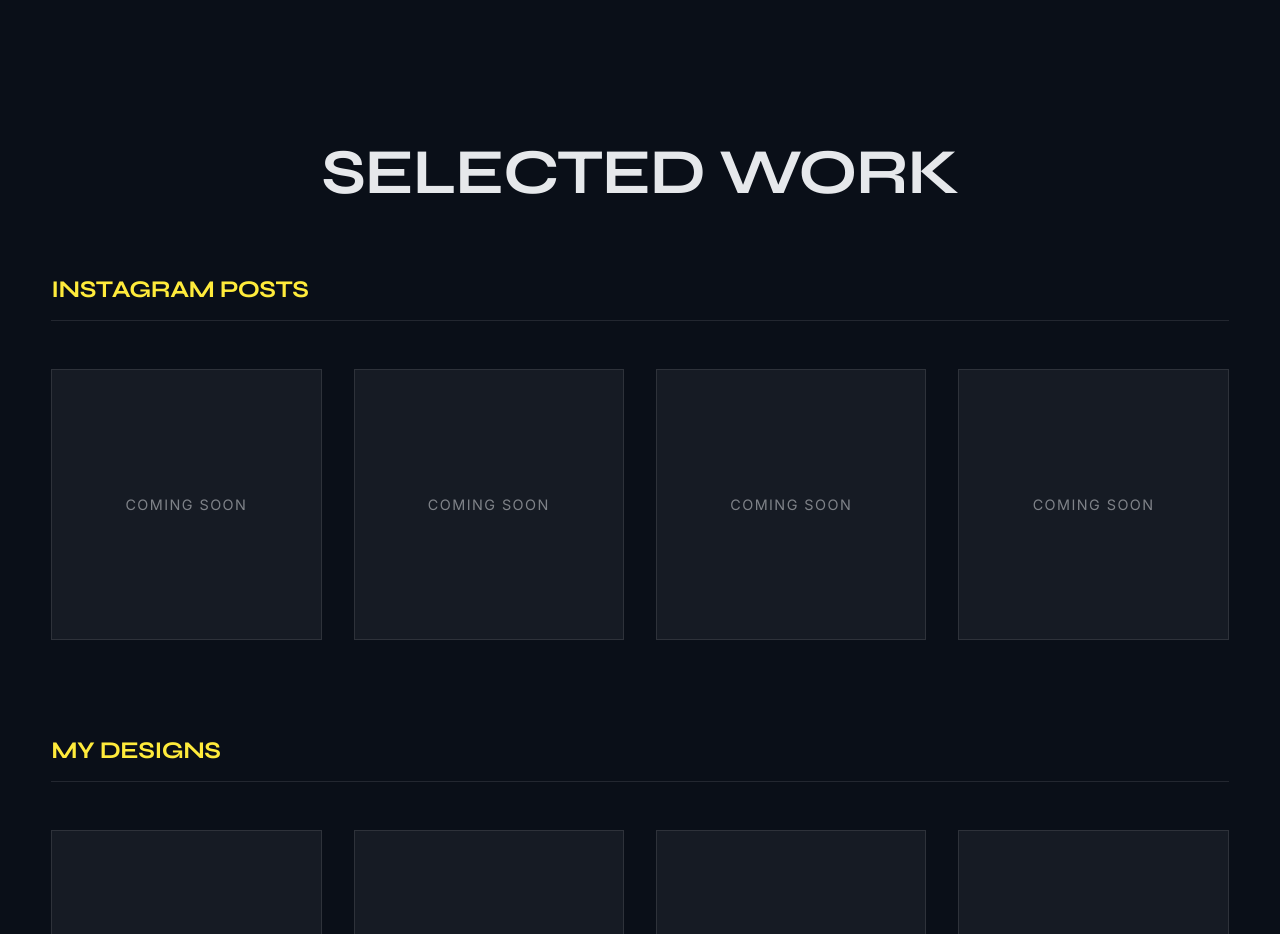
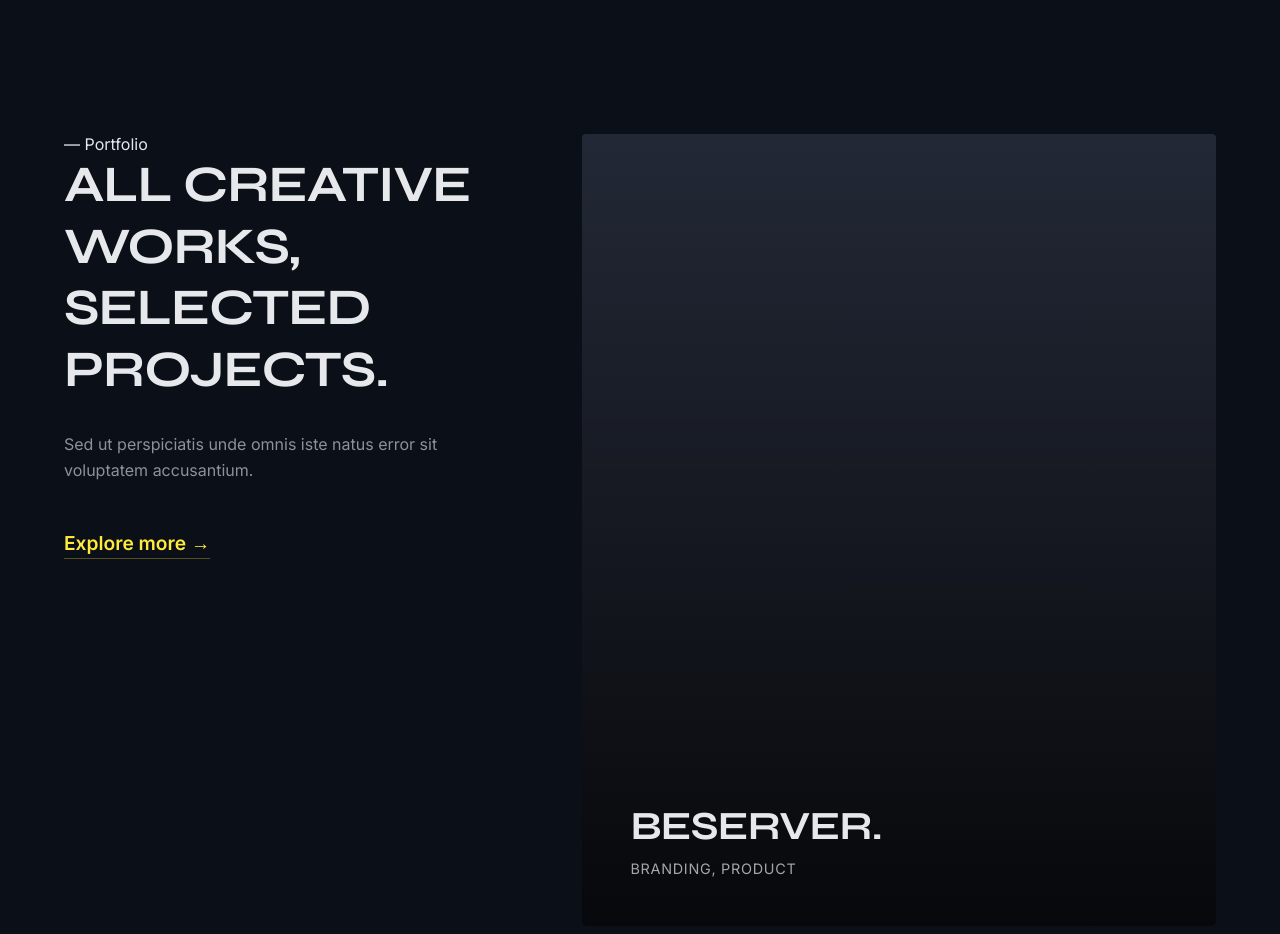
Before and after one commit to anujingole01/design-portfolio, a React (Vite) app: page / in a window 1280 px wide. Shown: the part 900-1834 px from the top of the page. Built offline with nearby package versions, Linux system fonts and the light colour scheme.

Commit message:
minor changes

```diff
--- a/src/components/ProjectGallery.css
+++ b/src/components/ProjectGallery.css
@@ -1,71 +1,130 @@
-.gallery-section {
-    padding: 10vh 4vw;
+.portfolio-section {
     background-color: var(--bg-color);
+    color: var(--text-color);
+    padding: 10vh 5vw;
 }
 
-.section-title {
-    font-size: clamp(2rem, 5vw, 4rem);
-    margin-bottom: 4rem;
-    color: var(--text-color);
-    text-align: center;
+.portfolio-container {
+    max-width: 1400px;
+    margin: 0 auto;
+    display: grid;
+    grid-template-columns: 1fr;
+    gap: 4rem;
 }
 
-.gallery-container {
+@media (min-width: 992px) {
+    .portfolio-container {
+        grid-template-columns: 0.4fr 0.6fr;
+        /* Split layout */
+        gap: 6rem;
+    }
+}
+
+/* Left Column - Sticky */
+.portfolio-left {
+    position: relative;
+}
+
+.sticky-content {
+    position: sticky;
+    top: 20vh;
+}
+
+.portfolio-left h2 {
+    font-size: clamp(2.5rem, 4vw, 3.5rem);
+    margin-bottom: 2rem;
+    font-weight: 700;
+    line-height: 1.2;
+}
+
+.portfolio-desc {
+    opacity: 0.6;
+    margin-bottom: 3rem;
+    max-width: 400px;
+    line-height: 1.6;
+}
+
+.explore-link {
+    font-size: 1.2rem;
+    color: var(--accent-color);
+    font-weight: 600;
+    text-decoration: underline;
+    text-decoration-color: rgba(255, 235, 59, 0.3);
+    text-underline-offset: 8px;
+    transition: all 0.3s ease;
+}
+
+.explore-link:hover {
+    text-decoration-color: var(--accent-color);
+}
+
+
+/* Right Column - Project List */
+.portfolio-right {
     display: flex;
     flex-direction: column;
     gap: 6rem;
+    /* Spacing between projects */
 }
 
-.project-category {
-    display: flex;
-    flex-direction: column;
-    gap: 2rem;
+.project-item {
+    width: 100%;
 }
 
-.category-title {
-    font-size: 1.5rem;
-    font-family: 'Syne', sans-serif;
-    color: var(--accent-color);
-    border-bottom: 1px solid var(--border-color);
-    padding-bottom: 1rem;
-    margin-bottom: 1rem;
+.project-image-placeholder {
+    width: 100%;
+    aspect-ratio: 4/5;
+    /* Portrait aspect like reference */
+    background: #1a1f2e;
+    position: relative;
+    overflow: hidden;
+    border-radius: 4px;
+    transition: transform 0.5s ease;
 }
 
-.category-grid {
-    display: grid;
-    grid-template-columns: repeat(auto-fill, minmax(250px, 1fr));
-    gap: 2rem;
+.project-image-placeholder:hover {
+    transform: scale(0.98);
 }
 
-.placeholder-card {
-    background-color: var(--card-bg);
-    aspect-ratio: 1;
-    /* Square for Insta/Design posts usually works well */
-    border: 1px solid var(--border-color);
-    display: flex;
-    align-items: center;
-    justify-content: center;
-    transition: transform 0.3s ease, border-color 0.3s ease;
+.project-image-placeholder::before {
+    content: '';
+    position: absolute;
+    inset: 0;
+    background: linear-gradient(to top, rgba(0, 0, 0, 0.8), transparent);
+    z-index: 1;
 }
 
-.placeholder-card:hover {
-    transform: translateY(-5px);
-    border-color: var(--accent-color);
+/* Simulate Reference Content inside placeholder */
+.project-content-overlay {
+    position: absolute;
+    bottom: 3rem;
+    left: 3rem;
+    z-index: 2;
 }
 
-.placeholder-content {
-    color: var(--text-color);
-    opacity: 0.5;
-    font-size: 0.9rem;
-    text-transform: uppercase;
-    letter-spacing: 0.1em;
+.project-content-overlay h3 {
+    font-family: 'Syne', sans-serif;
+    font-size: 2.5rem;
+    margin-bottom: 0.5rem;
 }
 
-/* Specific aspect ratios for different categories if needed */
-#stories .placeholder-card {
-    aspect-ratio: 9/16;
+.project-content-overlay span {
+    opacity: 0.7;
+    text-transform: uppercase;
+    letter-spacing: 0.05em;
+    font-size: 0.9rem;
 }
 
-#product .placeholder-card {
-    aspect-ratio: 4/3;
+
+/* Colors for variety (simulating images) */
+.project-1 {
+    background: #232836;
 }
+
+.project-2 {
+    background: #1e2330;
+}
+
+.project-3 {
+    background: #181d29;
+}
--- a/src/components/ProjectGallery.jsx
+++ b/src/components/ProjectGallery.jsx
@@ -1,51 +1,68 @@
-import { motion } from 'framer-motion';
+import { motion, useScroll, useTransform } from 'framer-motion';
+import { useRef } from 'react';
 import './ProjectGallery.css';
 
-
-const categories = [
-    { title: "Instagram Posts", id: "insta" },
-    { title: "My Designs", id: "designs" },
-    { title: "Stories", id: "stories" },
-    { title: "Product Design", id: "product" }
+const projects = [
+    {
+        title: "BeServer.",
+        category: "Branding, Product",
+        image: null, // Placeholder in CSS
+        class: "project-1"
+    },
+    {
+        title: "Seone.",
+        category: "Product, Development",
+        image: null,
+        class: "project-2"
+    },
+    {
+        title: "Energetic Tumbler.",
+        category: "Product, Development",
+        image: null,
+        class: "project-3"
+    }
 ];
-
-const PlaceholderCard = () => {
-    return (
-        <motion.div
-            className="placeholder-card"
-            initial={{ opacity: 0 }}
-            whileInView={{ opacity: 1 }}
-            viewport={{ once: true }}
-        >
-            <div className="placeholder-content">
-                <span>Coming Soon</span>
-            </div>
-        </motion.div>
-    )
-}
-
-const ProjectSection = ({ title, id }) => {
-    return (
-        <div className="project-category" id={id}>
-            <h3 className="category-title">{title}</h3>
-            <div className="category-grid">
-                {/* 4 Placeholders for each category */}
-                {[1, 2, 3, 4].map(i => (
-                    <PlaceholderCard key={i} />
-                ))}
-            </div>
-        </div>
-    );
-};
 
 const ProjectGallery = () => {
     return (
-        <section className="gallery-section" id="work">
-            <h2 className="section-title">Selected Work</h2>
-            <div className="gallery-container">
-                {categories.map(cat => (
-                    <ProjectSection key={cat.id} title={cat.title} id={cat.id} />
-                ))}
+        <section className="portfolio-section" id="work">
+            <div className="portfolio-container">
+                {/* Left Column: Sticky Text */}
+                <div className="portfolio-left">
+                    <div className="sticky-content">
+                        <span className="section-tag">— Portfolio</span>
+                        <h2>All Creative Works,<br />Selected projects.</h2>
+                        <p className="portfolio-desc">
+                            Sed ut perspiciatis unde omnis iste natus error sit voluptatem accusantium.
+                        </p>
+
+                        <a href="#" className="explore-link">
+                            Explore more <span className="arrow">→</span>
+                        </a>
+                    </div>
+                </div>
+
+                {/* Right Column: Project List */}
+                <div className="portfolio-right">
+                    {projects.map((project, index) => (
+                        <motion.div
+                            key={index}
+                            className="project-item"
+                            initial={{ opacity: 0, y: 50 }}
+                            whileInView={{ opacity: 1, y: 0 }}
+                            transition={{ duration: 0.8 }}
+                            viewport={{ margin: "-10%" }}
+                        >
+                            <div className={`project-image-placeholder ${project.class}`}>
+                                <div className="overlay"></div>
+                                <div className="project-content-overlay">
+                                    <h3>{project.title}</h3>
+                                    <span>{project.category}</span>
+                                </div>
+                            </div>
+                        </motion.div>
+                    ))}
+                </div>
             </div>
         </section>
     );
--- /dev/null
+++ b/src/components/Services.css
@@ -0,0 +1,137 @@
+.services-section {
+    background-color: var(--bg-color);
+    color: var(--text-color);
+    padding: 15vh 5vw;
+}
+
+.services-container {
+    max-width: 1400px;
+    margin: 0 auto;
+}
+
+/* Header Grid */
+.services-header {
+    display: grid;
+    grid-template-columns: 1fr;
+    gap: 4rem;
+    margin-bottom: 8rem;
+}
+
+@media (min-width: 992px) {
+    .services-header {
+        grid-template-columns: 0.4fr 0.6fr;
+        gap: 8rem;
+    }
+}
+
+.section-tag {
+    display: block;
+    font-family: 'Inter', sans-serif;
+    font-size: 0.9rem;
+    opacity: 0.6;
+    margin-bottom: 1rem;
+}
+
+.header-left h2 {
+    font-size: clamp(2rem, 3vw, 3rem);
+    margin-bottom: 1.5rem;
+}
+
+.header-right h3 {
+    font-size: clamp(1.5rem, 2.5vw, 2.5rem);
+    font-weight: 400;
+    margin-bottom: 2rem;
+    line-height: 1.4;
+}
+
+.header-desc {
+    opacity: 0.6;
+    margin-bottom: 2rem;
+    line-height: 1.6;
+    max-width: 500px;
+}
+
+/* Stats */
+.stats-container {
+    display: flex;
+    gap: 4rem;
+    margin-top: 3rem;
+}
+
+.stat-item {
+    display: flex;
+    align-items: center;
+    gap: 1rem;
+}
+
+.stat-number {
+    font-family: 'Syne', sans-serif;
+    font-size: 4rem;
+    font-weight: 700;
+    color: var(--accent-color);
+    line-height: 1;
+}
+
+.stat-label {
+    font-size: 0.9rem;
+    opacity: 0.8;
+    line-height: 1.2;
+}
+
+
+/* Cards Grid */
+.services-cards {
+    display: grid;
+    grid-template-columns: repeat(auto-fit, minmax(300px, 1fr));
+    gap: 2rem;
+}
+
+.service-card {
+    background: #2a3245;
+    /* Dark Card style */
+    padding: 3rem;
+    min-height: 400px;
+    display: flex;
+    flex-direction: column;
+    justify-content: space-between;
+    transition: transform 0.3s ease;
+}
+
+.service-card.active {
+    background: var(--accent-color);
+    color: var(--bg-color);
+    /* Dark text on yellow card */
+}
+
+.service-card:hover {
+    transform: translateY(-10px);
+}
+
+.card-icon {
+    margin-bottom: 2rem;
+}
+
+.icon-shape {
+    width: 60px;
+    height: 60px;
+    border: 2px solid currentColor;
+    opacity: 0.8;
+}
+
+.service-card h4 {
+    font-family: 'Syne', sans-serif;
+    font-size: 2rem;
+    margin-bottom: 0.5rem;
+}
+
+.service-card span {
+    font-family: 'Inter', sans-serif;
+    opacity: 0.7;
+    font-size: 0.9rem;
+}
+
+/* Specific styling for active card text if needed */
+.service-card.active h4,
+.service-card.active span {
+    color: #000;
+}
```
Also changed, not shown: src/components/Services.jsx (added, +88 -0 lines).
